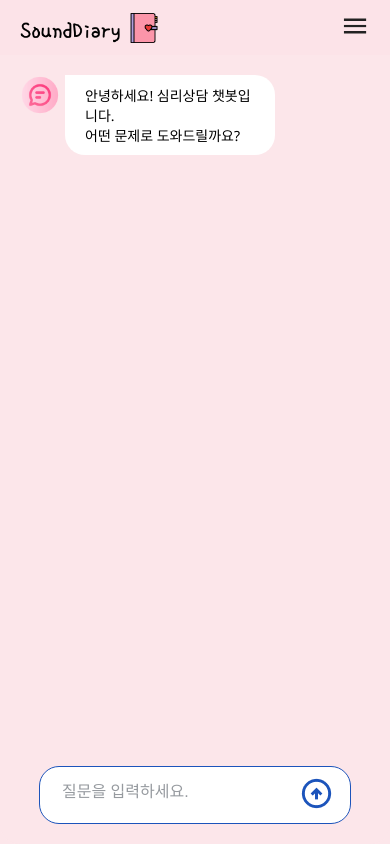
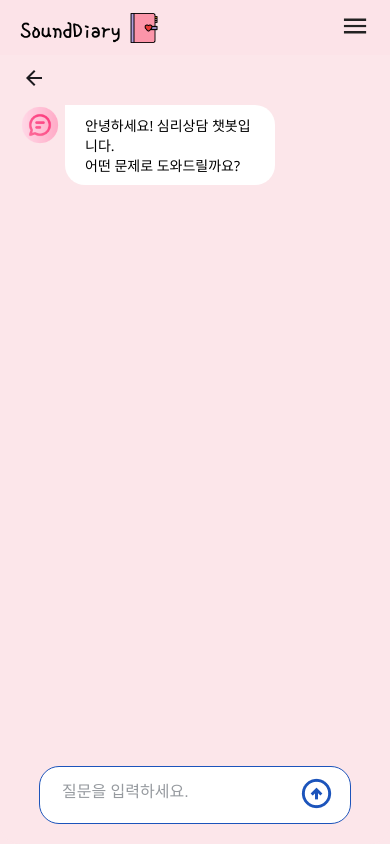
Before and after one commit to Seungkyu-Han/CapstoneDesign2, a React (Create React App) app in the folder frontend/stt_diary/: page /consulting in a window 390 px wide. Built offline with nearby package versions, Linux system fonts and the light colour scheme.

Commit message:
feat: add mobile exit btn

```diff
--- a/frontend/stt_diary/src/routes/Consulting.css
+++ b/frontend/stt_diary/src/routes/Consulting.css
@@ -25,6 +25,7 @@ div {
   background-color: #FCE6EA;
   border-radius: 20px;
   position: relative;
+  text-align: left;
 }
 
 .chat-message-container-wrapper {
@@ -138,6 +139,15 @@ div {
   border-radius: 20px 20px 0 20px;
 }
 
+#mobile-exit-btn {
+  background: none;
+  border: none;
+  position: absolute;
+  left: 16px;
+  top: 10px;
+  display: none;
+}
+
 @media screen and (max-width: 992px) {
   .chat-box-wrapper {
     width: 100%;
@@ -163,6 +173,7 @@ div {
   .chat-message-container-wrapper {
     padding: 20px;
     padding-bottom: 50px;
+    padding-top: 50px;
   }
 
   .exit-btn-wrapper {
@@ -173,4 +184,8 @@ div {
     height: 40px;
     margin-right: 5px;
   }
+
+  #mobile-exit-btn {
+    display: inline-block;
+  }
 }
--- a/frontend/stt_diary/src/routes/Consulting.js
+++ b/frontend/stt_diary/src/routes/Consulting.js
@@ -14,6 +14,9 @@ function Consulting() {
     <div className='chat-box-wrapper'>
       <div className='chat-box-wrapper-inner'>
         <div className='chat-box'>
+          <button id='mobile-exit-btn'>
+            <img src={require('../assets/arrow_back.png')} />
+          </button>
           <div className='chat-message-container-wrapper'>
             <div className='chat-message-container'>
               <div className='chat-message'>
```
Also changed, not shown: frontend/stt_diary/src/assets/arrow_back.png (added).
